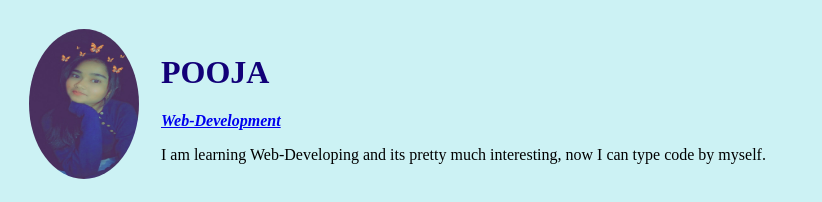
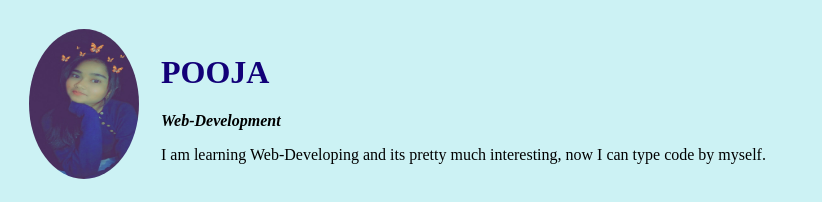
Before and after one commit to pooja3-dot/My-Site, a plain HTML site: page index.html in a window 1280 px wide. Shown: the top 202 px of the page, without its empty margins (0-822 px from the left). Drawn offline with Linux system fonts and the light colour scheme.

Commit message:
commit changes

```diff
--- a/index.html
+++ b/index.html
@@ -15,7 +15,7 @@
           height="150px"
           alt="pooja profile picture"></td>
         <td><h1>POOJA</h1>
-          <p><em><strong><a href="Web-Development.com">Web-Development</a></strong></em></p>
+          <p><em><strong>Web-Development</strong></em></p>
           <p>I am learning Web-Developing and its pretty much interesting, now I can type code by myself.</p>
         </td>
       </tr>
```
